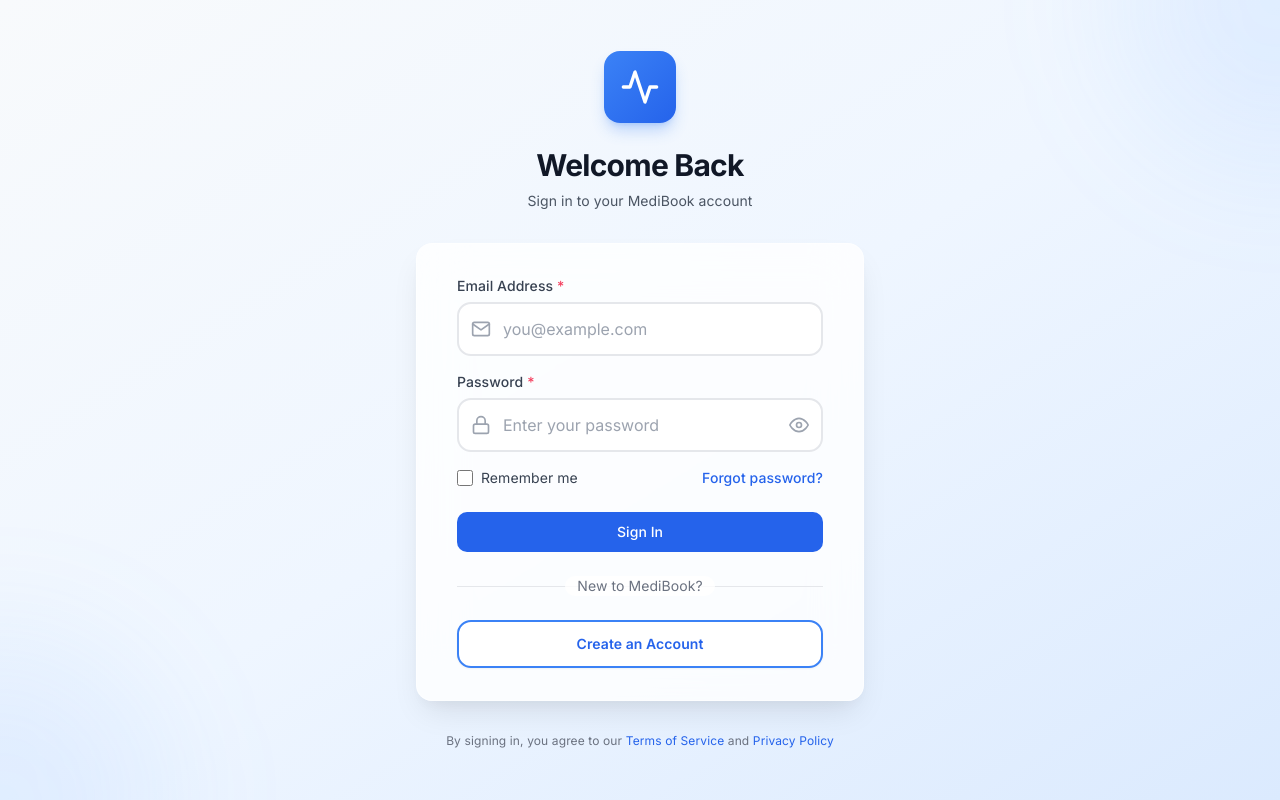
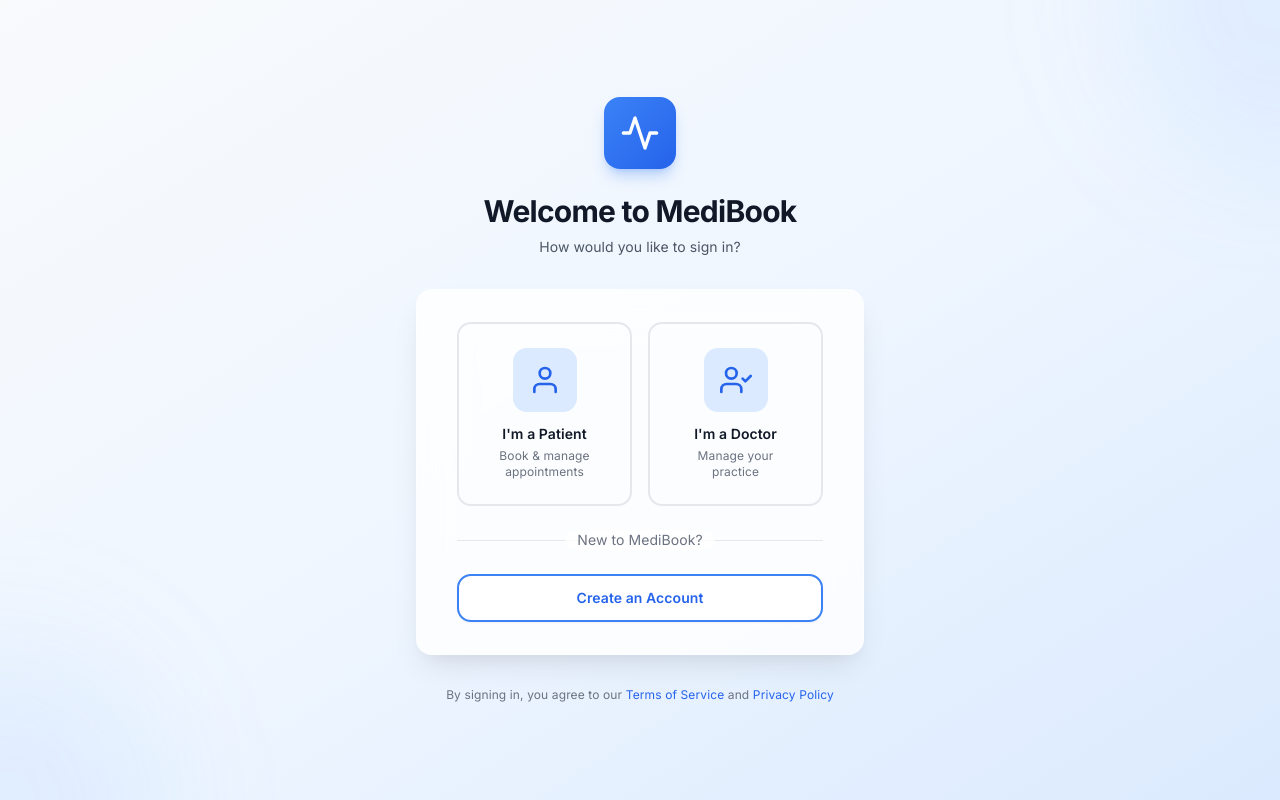
Before and after one commit to najm1011/fyp-hospital-booking, a React (Vite) app in the folder frontend/: page /login in a window 1280 px wide. Built offline with nearby package versions, Linux system fonts and the light colour scheme; no server answers.

Commit message:
Add role selection step to login page to reduce cognitive load

```diff
--- a/frontend/src/components/ui/Input.jsx
+++ b/frontend/src/components/ui/Input.jsx
@@ -96,9 +96,9 @@
             className="absolute inset-y-0 right-0 pr-3.5 flex items-center group/btn"
           >
             {showPassword ? (
+              <FiEye className="h-5 w-5 text-gray-400 group-hover/btn:text-gray-600 transition-colors" />
+            ) : (
               <FiEyeOff className="h-5 w-5 text-gray-400 group-hover/btn:text-gray-600 transition-colors" />
-            ) : (
-              <FiEye className="h-5 w-5 text-gray-400 group-hover/btn:text-gray-600 transition-colors" />
             )}
           </button>
         )}
--- a/frontend/src/pages/AvailabilitySettings.jsx
+++ b/frontend/src/pages/AvailabilitySettings.jsx
@@ -108,6 +108,10 @@
     endTime: '17:00',
     replaceExisting: true,
   });
+
+  // Confirmation states
+  const [confirmDeleteId, setConfirmDeleteId] = useState(null);
+  const [confirmClearAll, setConfirmClearAll] = useState(false);
 
   // Action loading states
   const [actionLoading, setActionLoading] = useState({});
@@ -293,10 +297,7 @@
 
   // Handle delete slot
   const handleDeleteSlot = async (slotId) => {
-    if (!window.confirm('Are you sure you want to delete this time slot?')) {
-      return;
-    }
-
+    setConfirmDeleteId(null);
     setActionLoading((prev) => ({ ...prev, [slotId]: 'delete' }));
 
     try {
@@ -329,14 +330,7 @@
 
   // Handle clear all slots
   const handleClearAll = async () => {
-    if (
-      !window.confirm(
-        'Are you sure you want to clear all your availability slots? This cannot be undone.'
-      )
-    ) {
-      return;
-    }
-
+    setConfirmClearAll(false);
     setSaving(true);
 
     try {
@@ -532,13 +526,31 @@
         <Card className="p-6">
           <div className="flex items-center justify-between mb-4">
             <h2 className="text-lg font-semibold text-gray-900">Weekly Schedule</h2>
-            {timeSlots.length > 0 && (
+            {timeSlots.length > 0 && !confirmClearAll && (
               <button
-                onClick={handleClearAll}
+                onClick={() => setConfirmClearAll(true)}
                 className="text-sm text-error-600 hover:text-error-700 hover:underline"
               >
                 Clear All
               </button>
+            )}
+            {confirmClearAll && (
+              <div className="flex items-center gap-2">
+                <span className="text-sm text-error-600 font-medium">Clear all slots?</span>
+                <button
+                  onClick={handleClearAll}
+                  disabled={saving}
+                  className="px-3 py-1 text-xs font-medium text-white bg-error-500 hover:bg-error-600 rounded-lg transition-colors"
+                >
+                  Yes, clear all
+                </button>
+                <button
+                  onClick={() => setConfirmClearAll(false)}
+                  className="px-3 py-1 text-xs font-medium text-gray-600 bg-gray-100 hover:bg-gray-200 rounded-lg transition-colors"
+                >
+                  Cancel
+                </button>
+              </div>
             )}
           </div>
           <div className="space-y-4">
@@ -595,7 +607,7 @@
                               <FiEdit2 className="h-4 w-4" />
                             </button>
                             <button
-                              onClick={() => handleDeleteSlot(slot.id)}
+                              onClick={() => setConfirmDeleteId(confirmDeleteId === slot.id ? null : slot.id)}
                               disabled={actionLoading[slot.id]}
                               className="p-2 text-error-600 hover:bg-error-50 rounded transition-colors"
                               aria-label="Delete slot"
@@ -607,6 +619,24 @@
                               )}
                             </button>
                           </div>
+                          {/* Inline delete confirmation */}
+                          {confirmDeleteId === slot.id && (
+                            <div className="flex items-center gap-2 ml-2 pl-2 border-l border-error-200">
+                              <span className="text-xs text-error-600 font-medium">Delete?</span>
+                              <button
+                                onClick={() => handleDeleteSlot(slot.id)}
+                                className="px-2 py-1 text-xs font-medium text-white bg-error-500 hover:bg-error-600 rounded-lg transition-colors"
+                              >
+                                Yes
+                              </button>
+                              <button
+                                onClick={() => setConfirmDeleteId(null)}
+                                className="px-2 py-1 text-xs font-medium text-gray-600 bg-gray-100 hover:bg-gray-200 rounded-lg transition-colors"
+                              >
+                                No
+                              </button>
+                            </div>
+                          )}
                         </div>
                       ))}
                     </div>
--- a/frontend/src/pages/BookAppointment.jsx
+++ b/frontend/src/pages/BookAppointment.jsx
@@ -70,10 +70,10 @@
     fetchHospitals();
   }, []);
 
-  // Pre-select hospital if passed via URL query param
+  // Pre-select hospital (and optionally doctor) if passed via URL query params
   useEffect(() => {
     const hospitalId = searchParams.get('hospitalId');
-    if (hospitalId && hospitals.length > 0) {
+    if (hospitalId && hospitals.length > 0 && !selectedHospital) {
       const hospital = hospitals.find(
         (h) => h.id === parseInt(hospitalId, 10)
       );
@@ -82,6 +82,19 @@
       }
     }
   }, [searchParams, hospitals]);
+
+  // Pre-select doctor if doctorId is in URL and doctors are loaded
+  useEffect(() => {
+    const doctorId = searchParams.get('doctorId');
+    if (doctorId && doctors.length > 0 && !selectedDoctor) {
+      const doctor = doctors.find(
+        (d) => d.id === parseInt(doctorId, 10)
+      );
+      if (doctor) {
+        setSelectedDoctor(doctor);
+      }
+    }
+  }, [searchParams, doctors]);
 
   // Fetch available slots when doctor and date are selected
   useEffect(() => {
--- a/frontend/src/pages/HospitalDetail.jsx
+++ b/frontend/src/pages/HospitalDetail.jsx
@@ -197,6 +197,7 @@
               <DoctorCard
                 key={doctor.id}
                 doctor={doctor}
+                onBookClick={(doc) => navigate(`/appointments/book?hospitalId=${hospital.id}&doctorId=${doc.id}`)}
               />
             ))}
           </div>
--- a/frontend/src/pages/Login.jsx
+++ b/frontend/src/pages/Login.jsx
@@ -1,6 +1,6 @@
 import { useState } from 'react';
 import { Link, useNavigate, useLocation } from 'react-router-dom';
-import { FiMail, FiLock, FiActivity } from 'react-icons/fi';
+import { FiMail, FiLock, FiActivity, FiUser, FiUserCheck, FiArrowLeft } from 'react-icons/fi';
 import { useAuth } from '../context/AuthContext';
 import { useToast } from '../context/ToastContext';
 import useForm from '../hooks/useForm';
@@ -15,6 +15,7 @@
   const { toast } = useToast();
   const [apiError, setApiError] = useState('');
   const [rememberMe, setRememberMe] = useState(false);
+  const [selectedRole, setSelectedRole] = useState(null);
 
   // Get redirect path from location state or default to dashboard
   const from = location.state?.from?.pathname || '/dashboard';
@@ -80,16 +81,90 @@
           </div>
         </div>
         <h2 className="mt-6 text-center text-3xl font-bold text-gray-900">
-          Welcome Back
+          {selectedRole
+            ? selectedRole === 'DOCTOR'
+              ? 'Welcome, Doctor'
+              : 'Welcome Back'
+            : 'Welcome to MediBook'}
         </h2>
         <p className="mt-2 text-center text-sm text-gray-600">
-          Sign in to your MediBook account
+          {selectedRole
+            ? selectedRole === 'DOCTOR'
+              ? 'Sign in to manage your practice'
+              : 'Sign in to manage your appointments'
+            : 'How would you like to sign in?'}
         </p>
       </div>
 
-      {/* Form Card */}
+      {/* Card */}
       <div className="mt-8 sm:mx-auto sm:w-full sm:max-w-md relative z-10">
         <div className="bg-white/80 backdrop-blur-xl py-8 px-4 shadow-soft-lg border border-white/50 sm:rounded-2xl sm:px-10">
+
+          {/* Step 1: Role Selection */}
+          {!selectedRole && (
+            <>
+              <div className="grid grid-cols-2 gap-4">
+                <button
+                  onClick={() => setSelectedRole('PATIENT')}
+                  className="flex flex-col items-center p-6 rounded-xl border-2 border-gray-200 hover:border-primary-500 hover:bg-primary-50/50 transition-all duration-200 group"
+                >
+                  <div className="bg-primary-100 group-hover:bg-primary-200 p-4 rounded-xl transition-colors duration-200">
+                    <FiUser className="h-8 w-8 text-primary-600" />
+                  </div>
+                  <span className="mt-3 text-sm font-semibold text-gray-900">I'm a Patient</span>
+                  <span className="mt-1 text-xs text-gray-500 text-center">Book & manage appointments</span>
+                </button>
+
+                <button
+                  onClick={() => setSelectedRole('DOCTOR')}
+                  className="flex flex-col items-center p-6 rounded-xl border-2 border-gray-200 hover:border-primary-500 hover:bg-primary-50/50 transition-all duration-200 group"
+                >
+                  <div className="bg-primary-100 group-hover:bg-primary-200 p-4 rounded-xl transition-colors duration-200">
+                    <FiUserCheck className="h-8 w-8 text-primary-600" />
+                  </div>
+                  <span className="mt-3 text-sm font-semibold text-gray-900">I'm a Doctor</span>
+                  <span className="mt-1 text-xs text-gray-500 text-center">Manage your practice</span>
+                </button>
+              </div>
+
+              {/* Divider */}
+              <div className="mt-6">
+                <div className="relative">
+                  <div className="absolute inset-0 flex items-center">
+                    <div className="w-full border-t border-gray-200" />
+                  </div>
+                  <div className="relative flex justify-center text-sm">
+                    <span className="px-3 bg-white/80 text-gray-500 rounded-full">
+                      New to MediBook?
+                    </span>
+                  </div>
+                </div>
+
+                {/* Register Link */}
+                <div className="mt-6">
+                  <Link
+                    to="/register"
+                    className="w-full inline-flex justify-center py-3 px-4 border-2 border-primary-500 rounded-xl shadow-sm text-sm font-semibold text-primary-600 bg-white hover:bg-primary-50 hover:border-primary-600 transition-all duration-200"
+                  >
+                    Create an Account
+                  </Link>
+                </div>
+              </div>
+            </>
+          )}
+
+          {/* Step 2: Login Form */}
+          {selectedRole && (
+            <>
+              {/* Back to role selection */}
+              <button
+                onClick={() => { setSelectedRole(null); setApiError(''); }}
+                className="flex items-center text-sm text-gray-500 hover:text-gray-700 mb-5 transition-colors"
+              >
+                <FiArrowLeft className="h-4 w-4 mr-1" />
+                Change role
+              </button>
+
               {/* Session Error Alert (from expired token) */}
               {location.state?.sessionError && (
                 <Alert
@@ -214,6 +289,8 @@
                   </Link>
                 </div>
               </div>
+            </>
+          )}
         </div>
 
         {/* Footer */}
```
Lines whose indentation alone changed are shown as unchanged.
